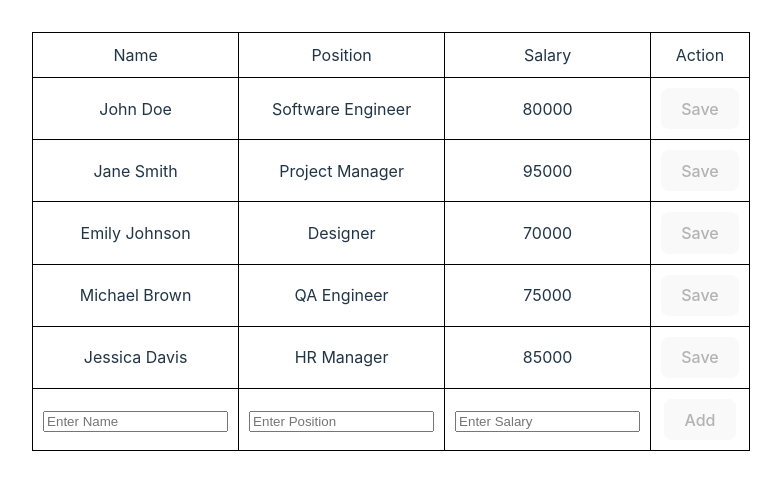
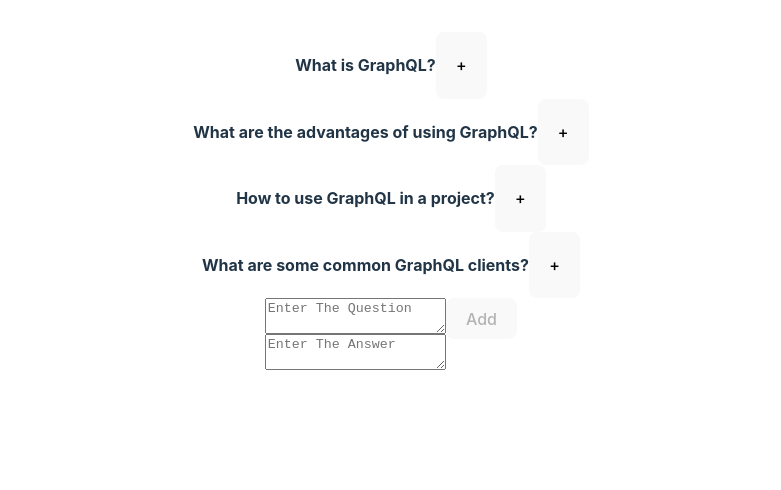
Before and after one commit to felixchen3674/react04292024, a React (Vite) app in the folder homework/react_homework/: page / in a window 1280 px wide. Shown: the top 490 px of the page, without its empty margins (249-1030 px from the left). Built offline with nearby package versions, Linux system fonts and the light colour scheme.

Commit message:
update new task

```diff
--- a/homework/react_homework/src/App.css
+++ b/homework/react_homework/src/App.css
@@ -105,3 +105,20 @@
   flex-direction: column;
   justify-content: end;
 }
+.textContainer {
+  display: flex;
+  flex-direction: column;
+}
+
+.addContainer {
+  display: flex;
+  justify-content: center;
+}
+
+.questionContainer {
+  display: flex;
+  justify-content: center;
+}
+.answerContainer {
+  display: flex;
+}
--- a/homework/react_homework/src/App.tsx
+++ b/homework/react_homework/src/App.tsx
@@ -32,6 +32,7 @@
 import DormProvider from "./many_practices/DormitoryList/dormContext";
 import DomitroyList from "./many_practices/DormitoryList";
 import EmployeeTable from "./many_practices/EmployeeTable";
+import CollapsibleFAQ from "./many_practices/CallapsibleFAQ";
 
 function App() {
   // const student: StudentType = {
@@ -59,7 +60,8 @@
       {/* <DormProvider>
         <DomitroyList />
       </DormProvider> */}
-      <EmployeeTable />
+      {/* <EmployeeTable /> */}
+      <CollapsibleFAQ />
     </div>
   );
 }
--- /dev/null
+++ b/homework/react_homework/src/many_practices/CallapsibleFAQ/AddQA.tsx
@@ -0,0 +1,34 @@
+import React, { useState } from "react";
+
+export default function AddQA({ setList }) {
+  const [question, setQuestion] = useState("");
+  const [answer, setAnswer] = useState("");
+  const addBtnStatus = question.trim() === "" || answer.trim() === "";
+  const handleAdd = () => {
+    const newQA = { question, answer };
+    setList((pre) => [...pre, newQA]);
+    setQuestion("");
+    setAnswer("");
+  };
+  return (
+    <div className="addContainer">
+      <div className="textContainer">
+        <textarea
+          placeholder="Enter The Question"
+          value={question}
+          onChange={(e) => setQuestion(e.target.value)}
+        />
+        <textarea
+          placeholder="Enter The Answer"
+          value={answer}
+          onChange={(e) => setAnswer(e.target.value)}
+        />
+      </div>
+      <div>
+        <button onClick={handleAdd} disabled={addBtnStatus}>
+          Add
+        </button>
+      </div>
+    </div>
+  );
+}
--- /dev/null
+++ b/homework/react_homework/src/many_practices/CallapsibleFAQ/faqList.ts
@@ -0,0 +1,22 @@
+export const faqList = [
+  {
+    question: "What is GraphQL?",
+    answer:
+      "GraphQL is a query language for APIs and a runtime for executing those queries by providing a complete and understandable description of the data in your API.",
+  },
+  {
+    question: "What are the advantages of using GraphQL?",
+    answer:
+      "Efficient data fetching, strongly typed schema, flexibility, and improved API version control are some of the main advantages of using GraphQL.",
+  },
+  {
+    question: "How to use GraphQL in a project?",
+    answer:
+      "You can use GraphQL by setting up a GraphQL server and defining your schema, and then you can query the server from your client-side application.",
+  },
+  {
+    question: "What are some common GraphQL clients?",
+    answer:
+      "Apollo Client and Relay are two of the most common GraphQL clients used in front-end applications.",
+  },
+];
--- a/homework/react_homework/src/many_practices/CallapsibleFAQ/index.tsx
+++ b/homework/react_homework/src/many_practices/CallapsibleFAQ/index.tsx
@@ -1,7 +1,14 @@
-import React from 'react'
+import React, { useState } from "react";
+import { faqList } from "./faqList";
+import RenderQAList from "./renderQAList";
+import AddQA from "./AddQA";
 
 export default function CollapsibleFAQ() {
+  const [list, setList] = useState(faqList);
   return (
-    <div>CollapsibleFAQ</div>
-  )
+    <div>
+      <RenderQAList list={list} setList={setList} />
+      <AddQA setList={setList} />
+    </div>
+  );
 }
--- /dev/null
+++ b/homework/react_homework/src/many_practices/CallapsibleFAQ/renderQAList.tsx
@@ -0,0 +1,43 @@
+import React, { useState } from "react";
+
+export default function RenderQAList({ list, setList }) {
+  const [openWindowId, setOpenWindowId] = useState("");
+
+  const handleOpenWindow = (question) => {
+    setOpenWindowId(question);
+  };
+  const handleCloseWindow = () => {
+    setOpenWindowId("");
+  };
+
+  const handleDelete = (question) => {
+    const newList = list.filter((item) => item.question !== question);
+    setList(newList);
+  };
+  return (
+    <div>
+      {list &&
+        list.map((item) => {
+          const { question, answer } = item;
+          return (
+            <div key={question}>
+              <div className="questionContainer">
+                <h4>{question}</h4>
+                {openWindowId !== question ? (
+                  <button onClick={() => handleOpenWindow(question)}>+</button>
+                ) : (
+                  <button onClick={handleCloseWindow}>-</button>
+                )}
+              </div>
+              {openWindowId === question ? (
+                <div className="answerContainer">
+                  <p>{answer}</p>
+                  <button onClick={() => handleDelete(question)}>Delete</button>
+                </div>
+              ) : null}
+            </div>
+          );
+        })}
+    </div>
+  );
+}
```
